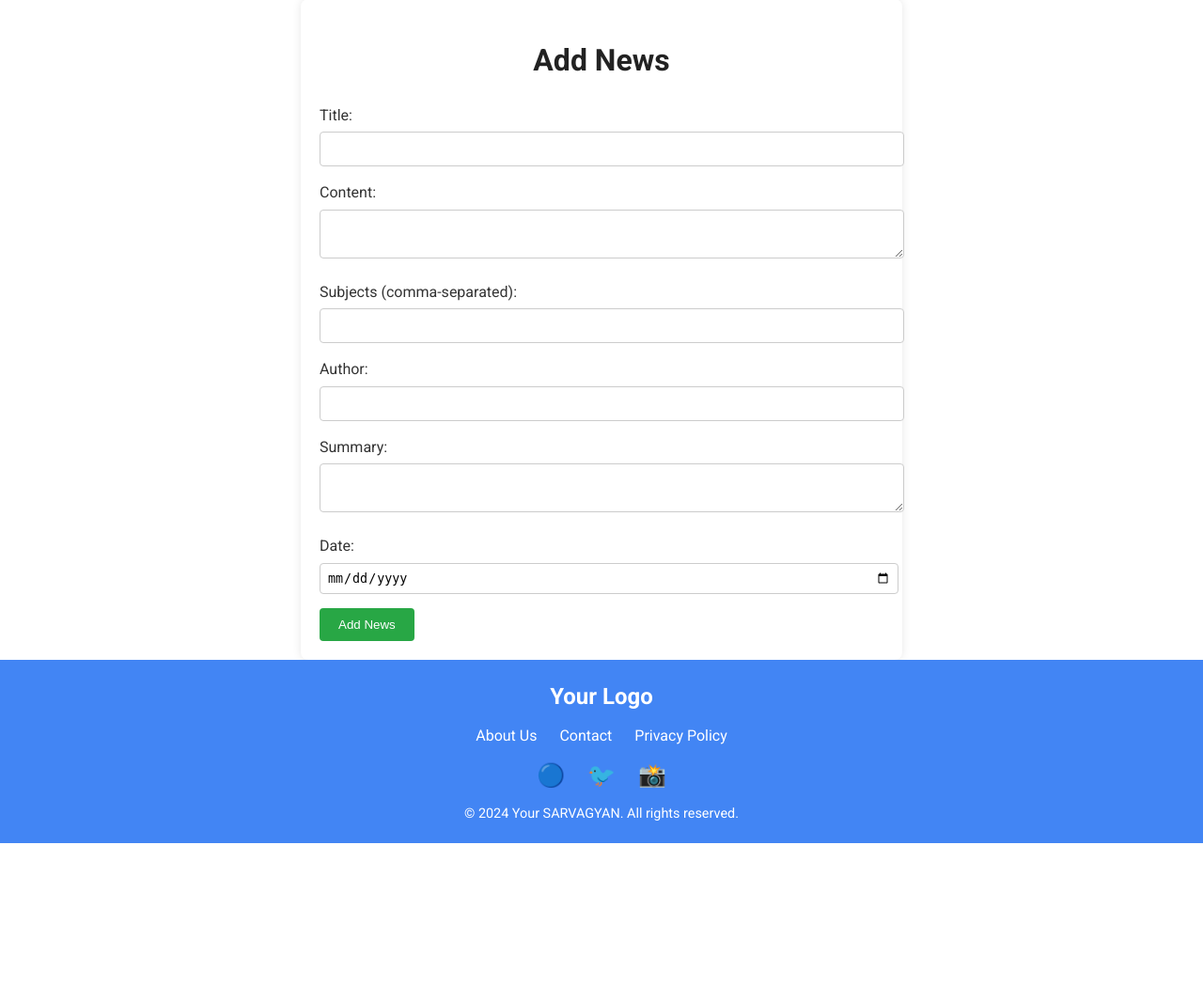
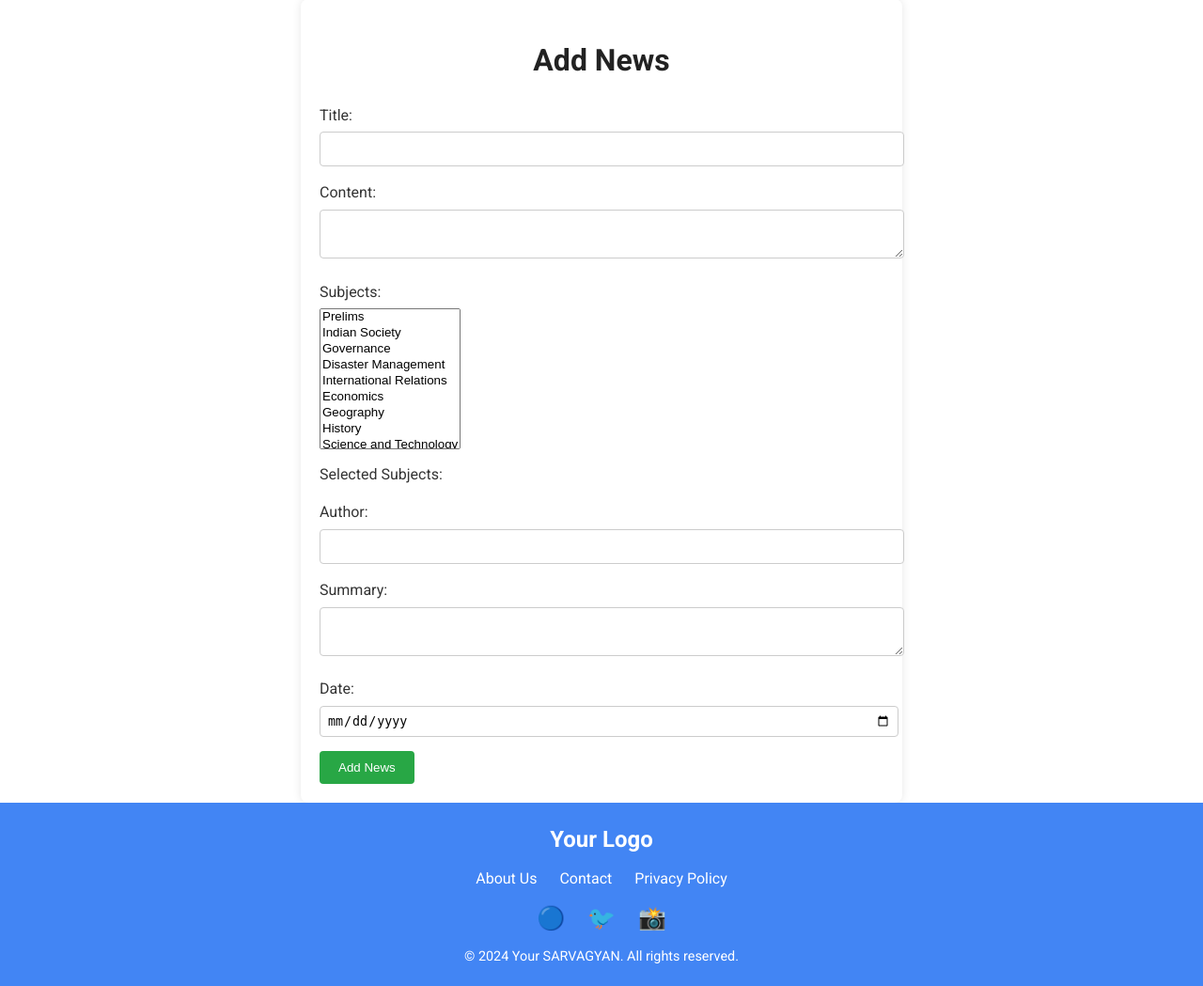
Before and after one commit to GitKaran4723/flask, a Flask app: page /add_news45 in a window 1280 px wide. Shown: the part 67-1116 px from the top of the page at 94% size. Before the commit the page ends 964 px from the top, so only its background shows below. Run offline with Flask 3, Linux system fonts and the light colour scheme; some libraries are stand-ins or nearby versions.

Commit message:
modified news form with list of data

```diff
--- a/app.py
+++ b/app.py
@@ -186,7 +186,8 @@ def get_news_api(date_str):
             "id": row[0],
             "title": row[1],
             "content": row[2],
-            "date": row[3].strftime('%Y-%m-%d %H:%M:%S')
+            "date": row[3],
+            "categories":row[4]
         }
         news_list.append(news_item)
 
--- a/templates/add_news.html
+++ b/templates/add_news.html
@@ -15,8 +15,22 @@
             <textarea id="content" name="content" required></textarea>
         </div>
         <div class="form-group">
-            <label for="subjects">Subjects (comma-separated):</label>
-            <input type="text" id="subjects" name="subjects">
+            <label for="subjects">Subjects:</label>
+            <select id="subjects" name="subjects" multiple>
+                <option value="Prelims">Prelims</option>
+                <option value="Indian Society">Indian Society</option>
+                <option value="Governance">Governance</option>
+                <option value="Disaster Management">Disaster Management</option>
+                <option value="International Relations">International Relations</option>
+                <option value="Economics">Economics</option>
+                <option value="Geography">Geography</option>
+                <option value="History">History</option>
+                <option value="Science and Technology">Science and Technology</option>
+                <option value="Culture">Culture</option>
+                <option value="GS Paper 4">GS Paper 4</option>
+            </select>
+            <input type="hidden" id="subjects-hidden" name="subjects-hidden">
+            <div id="selected-subjects"></div>
         </div>
         <div class="form-group">
             <label for="author">Author:</label>
@@ -72,6 +86,12 @@
     button:hover {
         background-color: #218838;
     }
+    select[multiple] {
+        height: 150px;
+    }
+    #selected-subjects {
+        margin-top: 10px;
+    }
     @media (max-width: 768px) {
         .container {
             padding: 15px;
@@ -85,6 +105,24 @@
 
 {% block scripts %}
 <script>
-    // Add your JavaScript here if needed
+    document.addEventListener('DOMContentLoaded', () => {
+        const subjectsSelect = document.getElementById('subjects');
+        const selectedSubjectsDiv = document.getElementById('selected-subjects');
+        const subjectsHiddenInput = document.getElementById('subjects-hidden');
+
+        // Function to update the hidden input and display selected subjects
+        function updateSelectedSubjects() {
+            const selectedOptions = Array.from(subjectsSelect.selectedOptions);
+            const selectedValues = selectedOptions.map(option => option.value);
+            subjectsHiddenInput.value = selectedValues.join(',');
+            selectedSubjectsDiv.textContent = 'Selected Subjects: ' + selectedValues.join(', ');
+        }
+
+        // Event listener for changes in the dropdown
+        subjectsSelect.addEventListener('change', updateSelectedSubjects);
+
+        // Initialize display on page load
+        updateSelectedSubjects();
+    });
 </script>
 {% endblock %}
```
